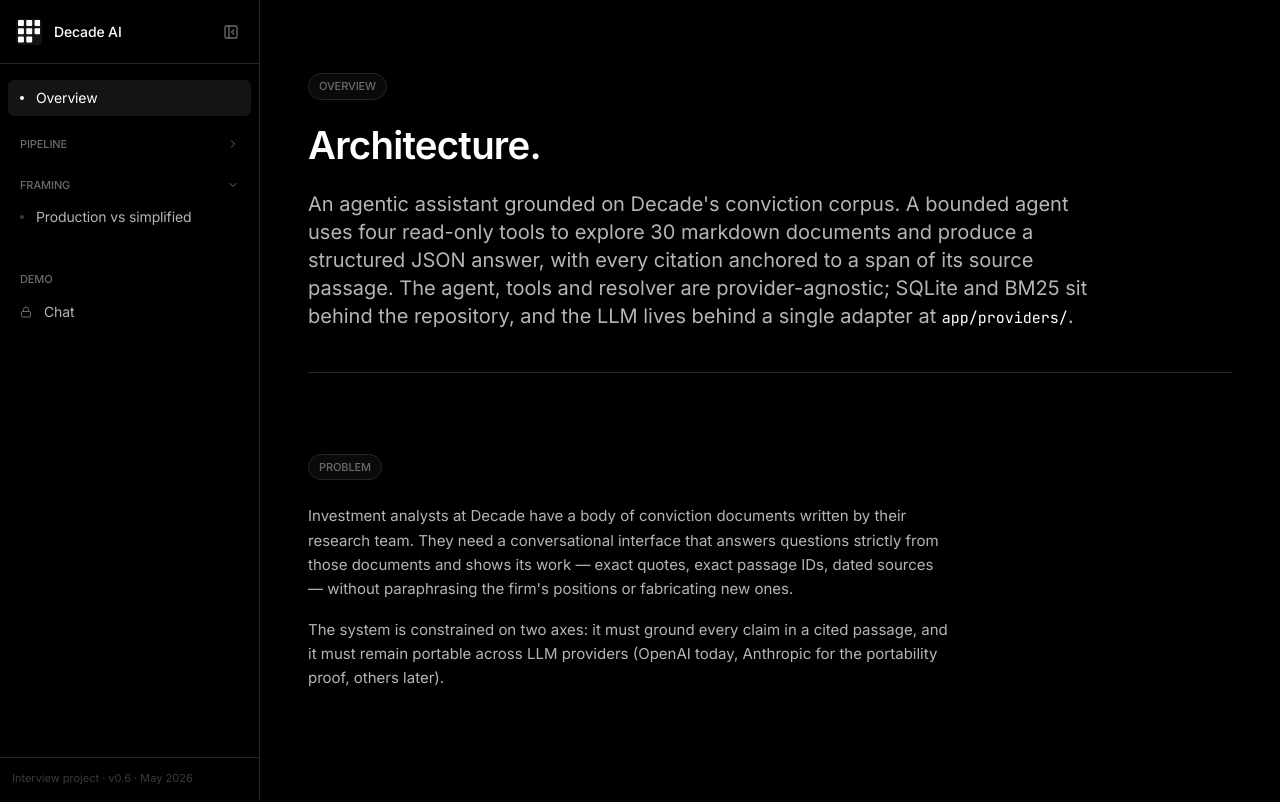
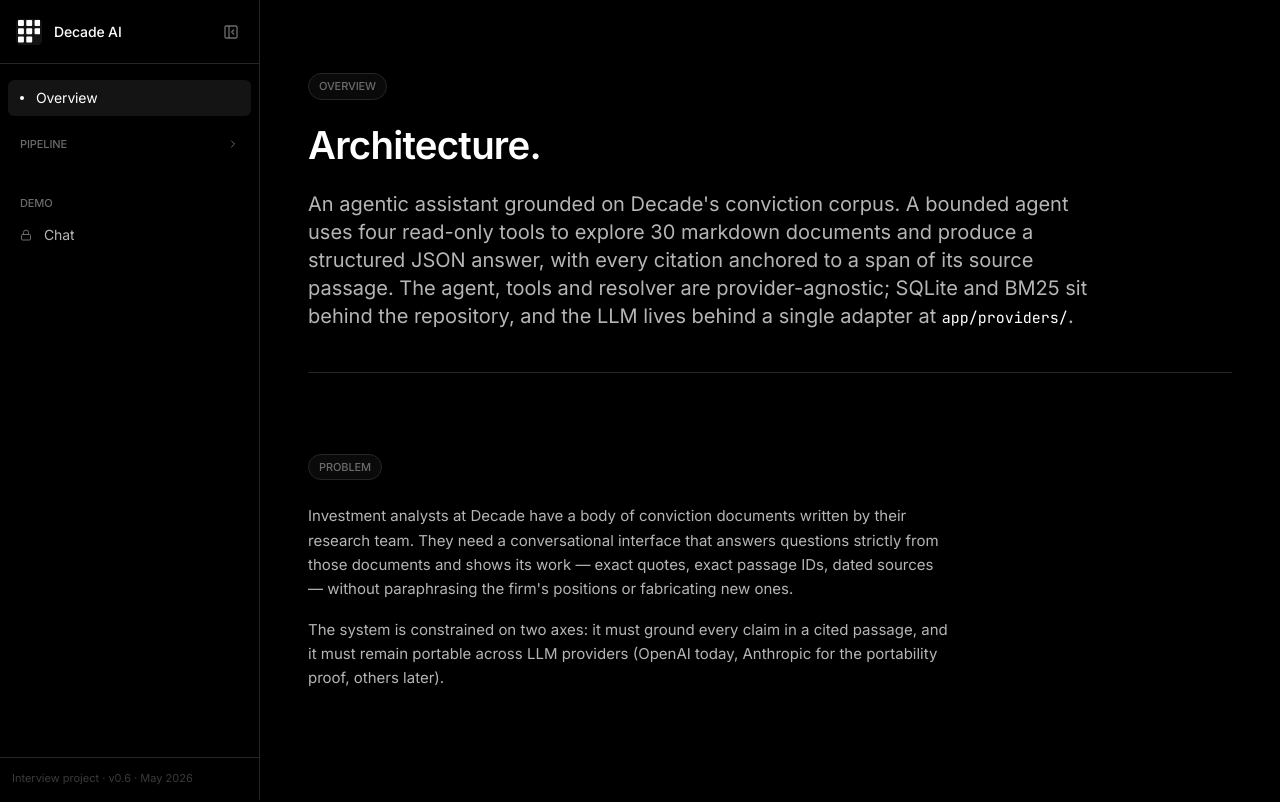
Before and after one commit to camilaDiToro/conviction-assistant, a React (Vite) app in the folder frontend/: page /design/overview in a window 1280 px wide. Shown: the top 802 px of the page. Built offline with nearby package versions, Linux system fonts and the light colour scheme.

Commit message:
design site: hide framing/tiers from nav and overview tour

```diff
--- a/frontend/src/data/decisions.ts
+++ b/frontend/src/data/decisions.ts
@@ -28,11 +28,11 @@
       { to: '/design/pipeline/agent-loop', label: 'Agent loop' },
     ],
   },
-  {
-    label: 'Framing',
-    caret: true,
-    items: [
-      { to: '/design/framing/tiers', label: 'Production vs simplified' },
-    ],
-  },
+  // {
+  //   label: 'Framing',
+  //   caret: true,
+  //   items: [
+  //     { to: '/design/framing/tiers', label: 'Production vs simplified' },
+  //   ],
+  // },
 ]
--- a/frontend/src/features/design/OverviewPage.tsx
+++ b/frontend/src/features/design/OverviewPage.tsx
@@ -201,7 +201,7 @@
   { to: '/design/pipeline/retrieval', label: 'Retrieval (BM25)', desc: 'BM25Index over normalized tokens. Cross-language is the level-up trigger.' },
   { to: '/design/pipeline/tools', label: 'Tools', desc: 'Four read-only tools, hand-written JSON schemas, ToolContext DI.' },
   { to: '/design/pipeline/agent-loop', label: 'Agent loop', desc: 'Bounded gather → act → answer with strict loop invariants.' },
-  { to: '/design/framing/tiers', label: 'Production-grade vs simplified', desc: 'What is built right vs deliberately simplified, with documented level-ups.' },
+  // { to: '/design/framing/tiers', label: 'Production-grade vs simplified', desc: 'What is built right vs deliberately simplified, with documented level-ups.' },
 ] as const
 
 function BootDiagram() {
```
